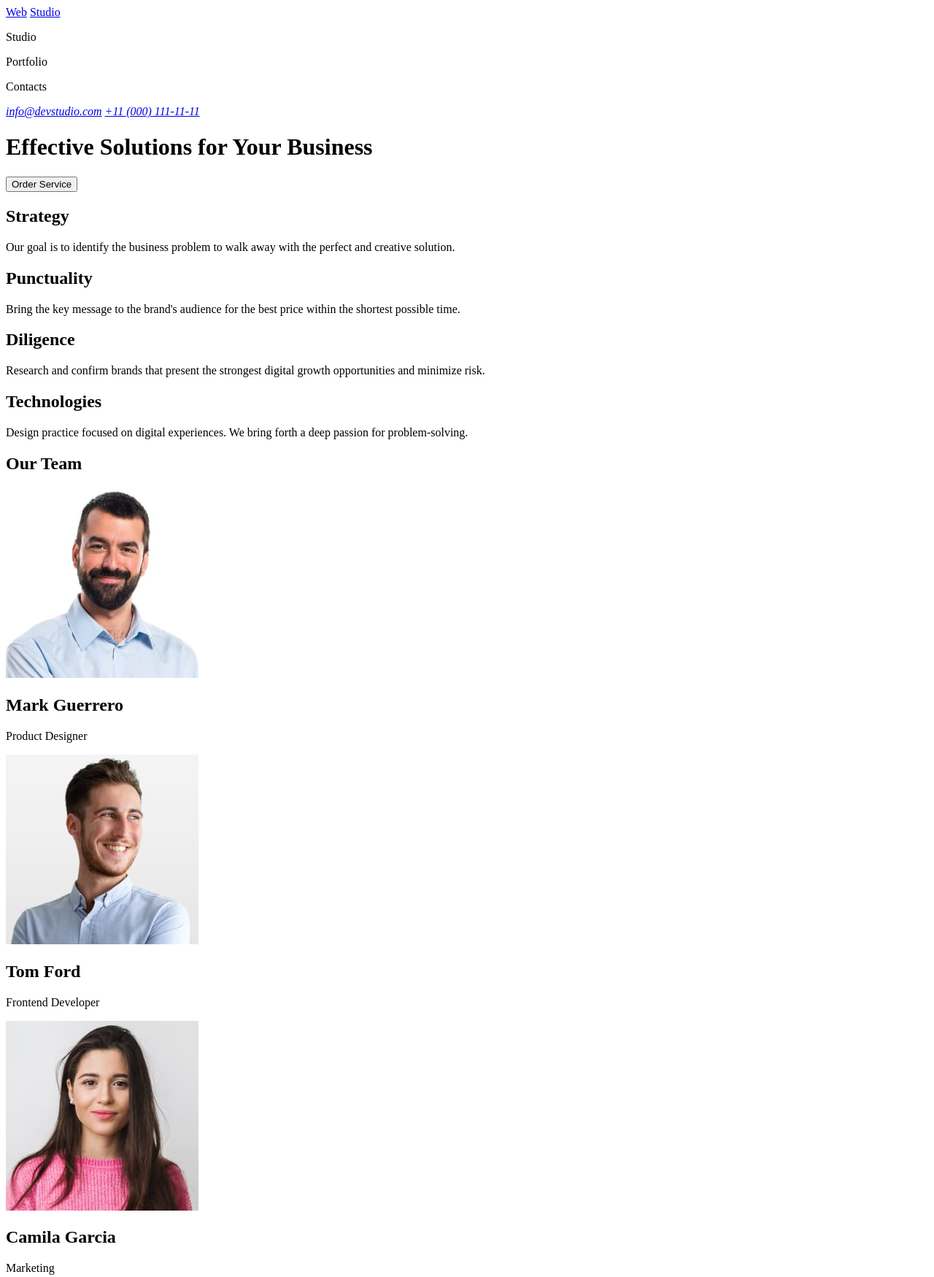
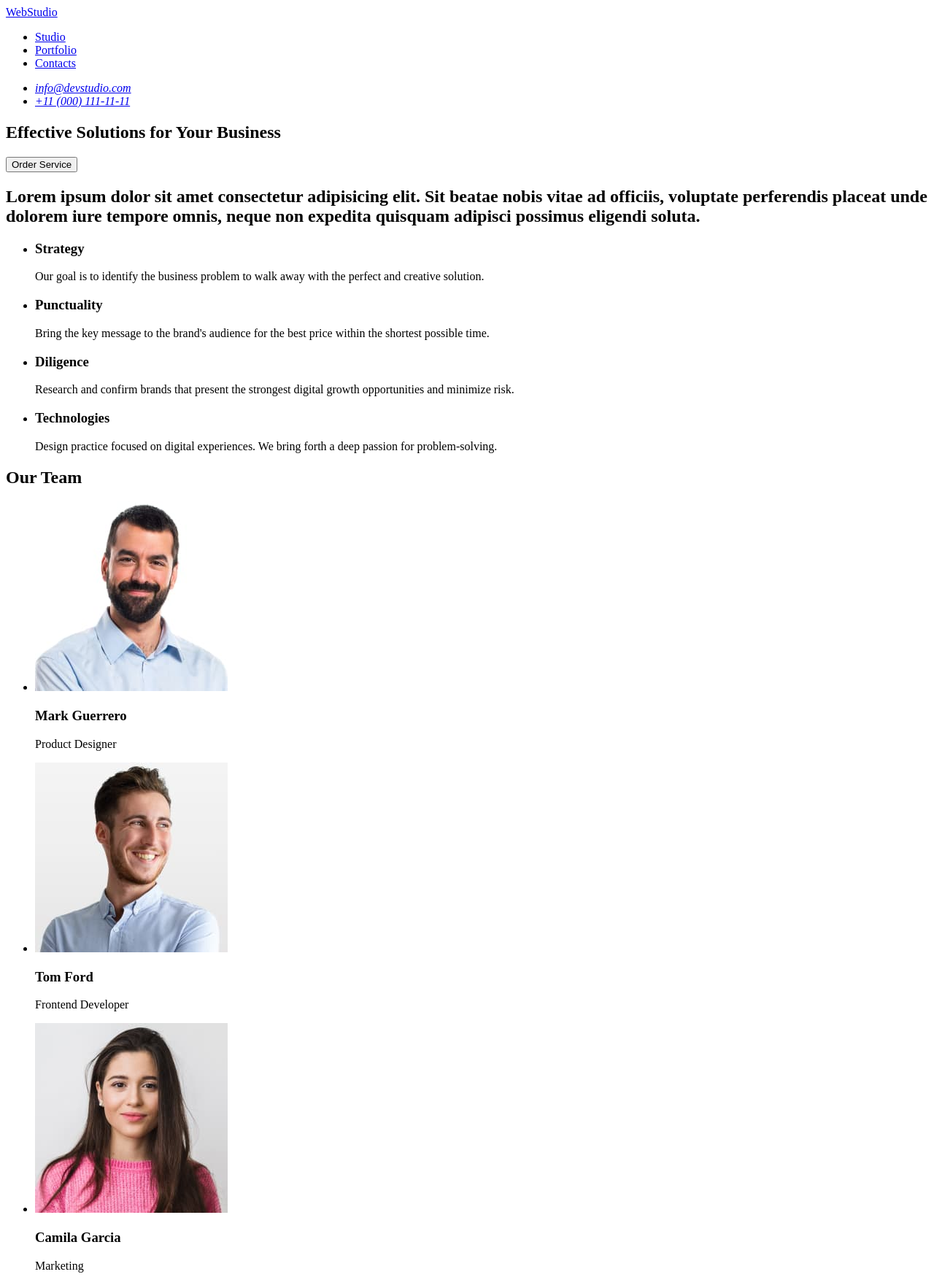
Before and after one commit to axushka/goit-markup-hw-01, a plain HTML site: page index.html in a window 1280 px wide. Shown: the top 1750 px of the page at 73% size. Drawn offline with Linux system fonts and the light colour scheme.

Commit message:
update index.html

```diff
--- a/index.html
+++ b/index.html
@@ -8,70 +8,102 @@
 
   <body>
     <header>
-      <a href="./images/Logo.png">Web</a>
-      <a href="./images/Logo.png">Studio</a>
 
-      <p>Studio</p>
-      <p>Portfolio</p>
-      <p>Contacts</p>
       <nav>
+        <a href="./index.html">WebStudio</a>
+        <ul>
+          <li>
+            <a href="index.html">Studio</a>
+          </li>
+          <li>
+            <a href="index.html">Portfolio</a>
+          </li>
+          <li>
+            <a href="index.html">Contacts</a>
+          </li>
+        </ul>
+
+      </nav>
       <address>
-          <a href="mailto:info@devstudio.com">info@devstudio.com</a>
-
-          <a href="tel:+11(000)111-11-11">+11 (000) 111-11-11</a>
+        <ul>
+          <li><a href="mailto:info@devstudio.com">info@devstudio.com</a>
+          </li>
+          <li><a href="tel:+11(000)111-11-11">+11 (000) 111-11-11</a>
+          </li>
+        </ul>
       </address>
-      </nav>
     </header>
     <main>
+      <section>
         <h1>Effective Solutions for Your Business</h1>
-      <button>Order Service</button>
+        <button type="button">Order Service</button>
+      </section>
+
+
       <section>
-        <h2>Strategy</h2>
+        <h2>Lorem ipsum dolor sit amet consectetur adipisicing elit. Sit beatae nobis vitae ad officiis, voluptate perferendis placeat unde dolorem iure tempore omnis, neque non expedita quisquam adipisci possimus eligendi soluta.</h2>
+        <ul>
+          <li>
+            <h3>Strategy</h3>
             <p>
               Our goal is to identify the business problem to walk away with the
               perfect and creative solution.
             </p>
-      </section>
-      <section>
-        <h2>Punctuality</h2>
+          </li>
+          <li>
+            <h3>Punctuality</h3>
             <p>
               Bring the key message to the brand's audience for the best price
               within the shortest possible time.
             </p>
-      </section>
-      <section>
-        <h2>Diligence</h2>
+          </li>
+          <li>
+            <h3>Diligence</h3>
             <p>
               Research and confirm brands that present the strongest digital growth
               opportunities and minimize risk.
             </p>
-      </section>
-      <section>
-        <h2>Technologies</h2>
+          </li>
+          <li>
+            <h3>Technologies</h3>
             <p>
               Design practice focused on digital experiences. We bring forth a deep
               passion for problem-solving.
             </p>
+
+          </li>
+        </ul>
+
       </section>
 
+
+      <section>
         <h2>Our Team</h2>
+        <ul>
+          <li>
             <img src="./images/img-3.jpg" alt="prod-designer" width="264" height="260" />
-      <h2>Mark Guerrero</h2>
+            <h3>Mark Guerrero</h3>
             <p>Product Designer</p>
+          </li>
+          <li>
+            <img src="./images/img-2.jpg" alt="front-dtsigner" width="264" height="260"/>
+            <h3>Tom Ford</h3>
+        <p>Frontend Developer</p>
+          </li>
+          <li><img src="./images/img-1.jpg" alt="marketing" width="264" height="260" />
+            <h3>Camila Garcia</h3>
+            <p>Marketing</p></li>
+            <li><img src="./images/img.jpg" alt="ul-designer" width="264" height="260"/>
+              <h3>Daniel Wilson</h3>
+              <p>UI Designer</p></li>
+        </ul>
+      </section>
 
-      <img src="./images/img-2.jpg" alt="front-dtsigner" width="264" height="260"/>
-      <h2>Tom Ford</h2>
-      <p>Frontend Developer</p>
-      <img src="./images/img-1.jpg" alt="marketing" width="264" height="260" />
-      <h2>Camila Garcia</h2>
-      <p>Marketing</p>
-      <img src="./images/img.jpg" alt="ul-designer" width="264" height="260"/>
-      <h2>Daniel Wilson</h2>
-      <p>UI Designer</p>
+
     </main>
     <footer>
-      <a href="./images/Logo.png">Web</a>
-      <a href="./images/Logo.png">Studio</a>
+      <a href="./index.html">WebStudio</a>
+
 
       <p>
         Increase the flow of customers and sales for your business with digital
```
Lines whose indentation alone changed are shown as unchanged.
